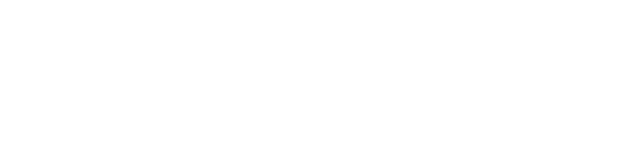
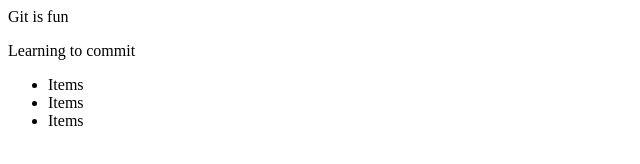
Before and after one commit to Komen6780/ml-studies, a plain HTML site: page index.html in a window 1280 px wide. Shown: the whole page, without its empty margins (0-640 px from the left). Drawn offline with Linux system fonts and the light colour scheme.

Commit message:
I have fixed the bugs

```diff
--- a/index.html
+++ b/index.html
@@ -3,9 +3,15 @@
 <head>
     <meta charset="UTF-8">
     <meta name="viewport" content="width=device-width, initial-scale=1.0">
-    <title></title>
+    <title>Learning Git</title>
 </head>
 <body>
-
+    <hi>Git is fun</hi>
+    <p> Learning to commit</p>
+    <ul>
+        <li>Items</li>
+        <li>Items</li>
+        <li>Items</li>
+    </ul>
 </body>
 </html>
```
